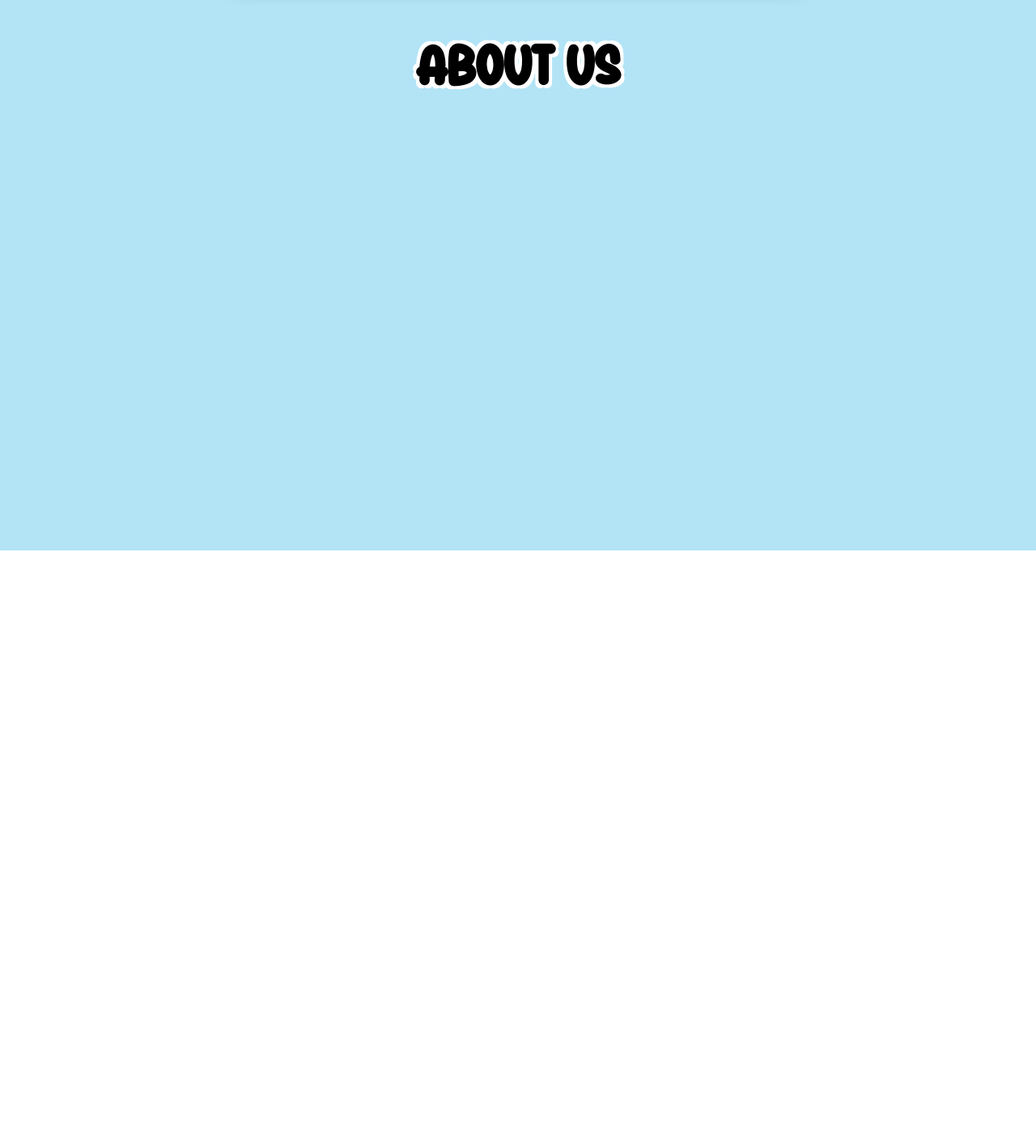
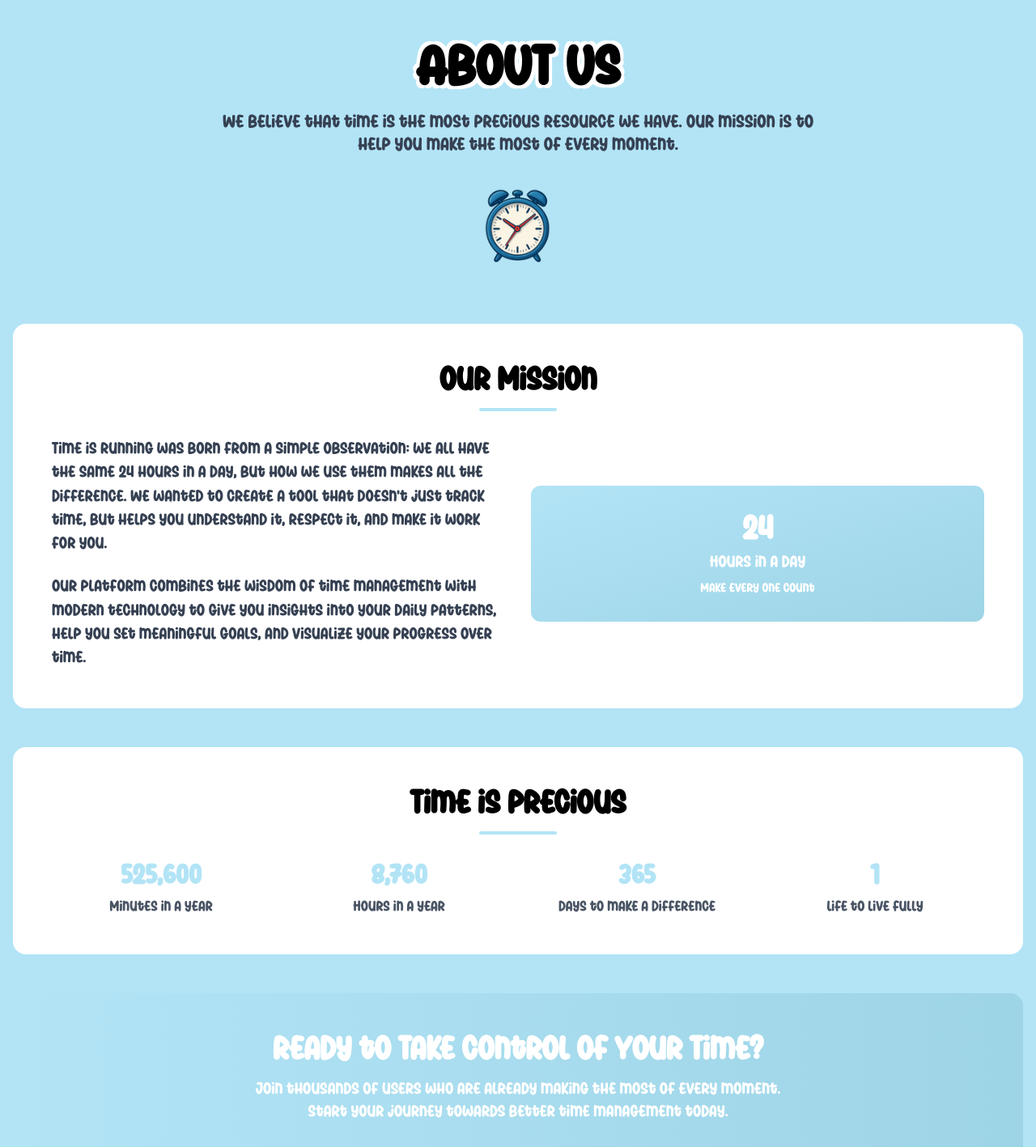
Before and after one commit to I2S9/time-is-running, a Next.js app: page /about in a window 1280 px wide. Shown: the part 120-1537 px from the top of the page at 81% size. Before the commit the page ends 800 px from the top, so only its background shows below. Built offline with nearby package versions, Linux system fonts and the light colour scheme; no server answers.

Commit message:
Revamp AboutPage layout and content

```diff
--- a/src/app/about/page.tsx
+++ b/src/app/about/page.tsx
@@ -6,19 +6,19 @@ import AuthButtons from '../components/AuthButtons';
 export default function AboutPage() {
   return (
     <div className="min-h-screen bg-[#B2E4F6]">
-      {/* Header Navigation - Shorter with equidistant elements */}
+      {/* Header Navigation */}
       <header className="relative z-10 px-8 pt-4">
         <SignedOut>
-          <nav className="bg-white rounded-full mx-auto max-w-3xl p-6 shadow-lg">
+          <nav className="bg-white rounded-full mx-auto max-w-3xl p-6">
             <div className="flex flex-col md:flex-row justify-center items-center">
               <div className="flex flex-wrap justify-center md:justify-center w-full gap-8 mb-4 md:mb-0">
-                <Link href="/past" className="text-lg md:text-xl font-bold text-black hover:text-gray-600 transition-colors py-2 cursor-pointer"
+                <Link href="/past" className="text-lg md:text-xl font-bold text-black py-2 cursor-pointer"
                    style={{ fontFamily: 'var(--font-playfull-daily)' }}>PAST</Link>
-                <Link href="/present" className="text-lg md:text-xl font-bold text-black hover:text-gray-600 transition-colors py-2 cursor-pointer"
+                <Link href="/present" className="text-lg md:text-xl font-bold text-black py-2 cursor-pointer"
                    style={{ fontFamily: 'var(--font-playfull-daily)' }}>PRESENT</Link>
-                <Link href="/future" className="text-lg md:text-xl font-bold text-black hover:text-gray-600 transition-colors py-2 cursor-pointer"
+                <Link href="/future" className="text-lg md:text-xl font-bold text-black py-2 cursor-pointer"
                    style={{ fontFamily: 'var(--font-playfull-daily)' }}>FUTURE</Link>
-                <Link href="/about" className="text-lg md:text-xl font-bold text-[#B2E4F6] hover:text-gray-600 transition-colors py-2 cursor-pointer"
+                <Link href="/about" className="text-lg md:text-xl font-bold text-[#B2E4F6] py-2 cursor-pointer"
                    style={{ fontFamily: 'var(--font-playfull-daily)' }}>ABOUT US</Link>
                 <AuthButtons />
               </div>
@@ -26,16 +26,16 @@ export default function AboutPage() {
           </nav>
         </SignedOut>
         <SignedIn>
-          <nav className="bg-white rounded-full mx-auto max-w-lg p-6 shadow-lg">
+          <nav className="bg-white rounded-full mx-auto max-w-lg p-6">
             <div className="flex flex-col md:flex-row justify-center items-center">
               <div className="flex flex-wrap justify-center md:justify-center w-full gap-8 mb-4 md:mb-0">
-                <Link href="/past" className="text-lg md:text-xl font-bold text-black hover:text-gray-600 transition-colors py-2 cursor-pointer"
+                <Link href="/past" className="text-lg md:text-xl font-bold text-black py-2 cursor-pointer"
                    style={{ fontFamily: 'var(--font-playfull-daily)' }}>PAST</Link>
-                <Link href="/present" className="text-lg md:text-xl font-bold text-black hover:text-gray-600 transition-colors py-2 cursor-pointer"
+                <Link href="/present" className="text-lg md:text-xl font-bold text-black py-2 cursor-pointer"
                    style={{ fontFamily: 'var(--font-playfull-daily)' }}>PRESENT</Link>
-                <Link href="/future" className="text-lg md:text-xl font-bold text-black hover:text-gray-600 transition-colors py-2 cursor-pointer"
+                <Link href="/future" className="text-lg md:text-xl font-bold text-black py-2 cursor-pointer"
                    style={{ fontFamily: 'var(--font-playfull-daily)' }}>FUTURE</Link>
-                <Link href="/about" className="text-lg md:text-xl font-bold text-[#B2E4F6] hover:text-gray-600 transition-colors py-2 cursor-pointer"
+                <Link href="/about" className="text-lg md:text-xl font-bold text-[#B2E4F6] py-2 cursor-pointer"
                    style={{ fontFamily: 'var(--font-playfull-daily)' }}>ABOUT US</Link>
                 <AuthButtons />
               </div>
@@ -46,7 +46,7 @@ export default function AboutPage() {
 
       {/* Alarm Clock Icon - Top Left */}
       <div className="absolute top-8 left-8 z-20">
-        <Link href="/" className="block hover:scale-110 transition-transform duration-200">
+        <Link href="/" className="block">
           <Image
             src="/images/clock.png"
             alt="Alarm Clock - Home"
@@ -59,14 +59,113 @@ export default function AboutPage() {
 
       {/* Main Content */}
       <main className="relative z-10 px-4 py-8 md:py-16">
-        <div className="max-w-6xl mx-auto text-center">
-          <h1 className="text-4xl md:text-5xl lg:text-6xl font-bold text-black"
-              style={{
-                fontFamily: 'var(--font-playfull-daily)',
-                textShadow: '4px 4px 0px white, -4px -4px 0px white, 4px -4px 0px white, -4px 4px 0px white, 2px 2px 0px white, -2px -2px 0px white, 2px -2px 0px white, -2px 2px 0px white'
-              }}>
-            ABOUT US
-          </h1>
+        <div className="max-w-7xl mx-auto">
+          {/* Hero Section */}
+          <div className="text-center mb-16">
+            <h1 className="text-4xl md:text-5xl lg:text-6xl font-bold text-black mb-6"
+                style={{
+                  fontFamily: 'var(--font-playfull-daily)',
+                  textShadow: '4px 4px 0px white, -4px -4px 0px white, 4px -4px 0px white, -4px 4px 0px white'
+                }}>
+              ABOUT US
+            </h1>
+            <p className="text-xl text-gray-700 max-w-3xl mx-auto mb-8">
+              We believe that time is the most precious resource we have. Our mission is to help you make the most of every moment.
+            </p>
+            <div className="flex justify-center">
+              <Image
+                src="/images/clock.png"
+                alt="Time is Running Logo"
+                width={120}
+                height={120}
+                className="w-20 h-20 md:w-24 md:h-24 lg:w-28 lg:h-28"
+              />
+            </div>
+          </div>
+
+          {/* Mission Section */}
+          <div className="bg-white rounded-2xl p-8 md:p-12 mb-12">
+            <div className="text-center mb-8">
+              <h2 className="text-3xl md:text-4xl font-bold text-black mb-4" style={{ fontFamily: 'var(--font-playfull-daily)' }}>
+                Our Mission
+              </h2>
+              <div className="w-24 h-1 bg-[#B2E4F6] mx-auto rounded-full"></div>
+            </div>
+            <div className="grid md:grid-cols-2 gap-8 items-center">
+              <div>
+                <p className="text-lg text-gray-700 leading-relaxed mb-6">
+                  Time is Running was born from a simple observation: we all have the same 24 hours in a day, but how we use them makes all the difference.
+                                     We wanted to create a tool that doesn&apos;t just track time, but helps you understand it, respect it, and make it work for you.
+                </p>
+                <p className="text-lg text-gray-700 leading-relaxed">
+                  Our platform combines the wisdom of time management with modern technology to give you insights into your daily patterns,
+                  help you set meaningful goals, and visualize your progress over time.
+                </p>
+              </div>
+              <div className="bg-gradient-to-br from-[#B2E4F6] to-[#9DD4E6] rounded-xl p-8 text-center">
+                <div className="text-4xl font-bold text-white mb-2">24</div>
+                <div className="text-white text-lg">Hours in a day</div>
+                <div className="text-white text-sm mt-2">Make every one count</div>
+              </div>
+            </div>
+          </div>
+
+
+
+          {/* Stats Section */}
+          <div className="bg-white rounded-2xl p-8 md:p-12 mb-12">
+            <div className="text-center mb-8">
+              <h2 className="text-3xl md:text-4xl font-bold text-black mb-4" style={{ fontFamily: 'var(--font-playfull-daily)' }}>
+                Time is Precious
+              </h2>
+              <div className="w-24 h-1 bg-[#B2E4F6] mx-auto rounded-full"></div>
+            </div>
+            <div className="grid md:grid-cols-4 gap-6 text-center">
+              <div>
+                <div className="text-3xl font-bold text-[#B2E4F6] mb-2">525,600</div>
+                <div className="text-gray-600">Minutes in a year</div>
+              </div>
+              <div>
+                <div className="text-3xl font-bold text-[#B2E4F6] mb-2">8,760</div>
+                <div className="text-gray-600">Hours in a year</div>
+              </div>
+              <div>
+                <div className="text-3xl font-bold text-[#B2E4F6] mb-2">365</div>
+                <div className="text-gray-600">Days to make a difference</div>
+              </div>
+              <div>
+                <div className="text-3xl font-bold text-[#B2E4F6] mb-2">1</div>
+                <div className="text-gray-600">Life to live fully</div>
+              </div>
+            </div>
+          </div>
+
+
+
+          {/* CTA Section */}
+          <div className="text-center">
+            <div className="bg-gradient-to-r from-[#B2E4F6] to-[#9DD4E6] rounded-2xl p-8 md:p-12">
+              <h2 className="text-3xl md:text-4xl font-bold text-white mb-4" style={{ fontFamily: 'var(--font-playfull-daily)' }}>
+                Ready to Take Control of Your Time?
+              </h2>
+              <p className="text-white text-lg mb-8 max-w-2xl mx-auto">
+                Join thousands of users who are already making the most of every moment.
+                Start your journey towards better time management today.
+              </p>
+              <div className="flex flex-col sm:flex-row gap-4 justify-center">
+                <Link href="/get-started">
+                  <button className="px-8 py-4 bg-black text-white rounded-full text-lg font-bold">
+                    Get Started
+                  </button>
+                </Link>
+                <Link href="/">
+                  <button className="px-8 py-4 bg-white text-[#B2E4F6] rounded-full text-lg font-bold">
+                    Learn More
+                  </button>
+                </Link>
+              </div>
+            </div>
+          </div>
         </div>
       </main>
     </div>
```
